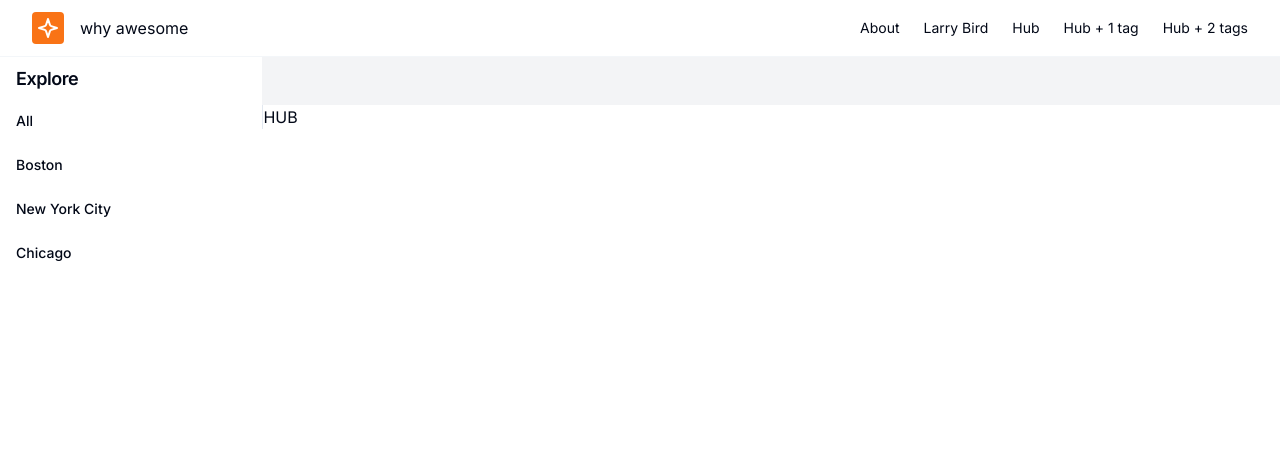
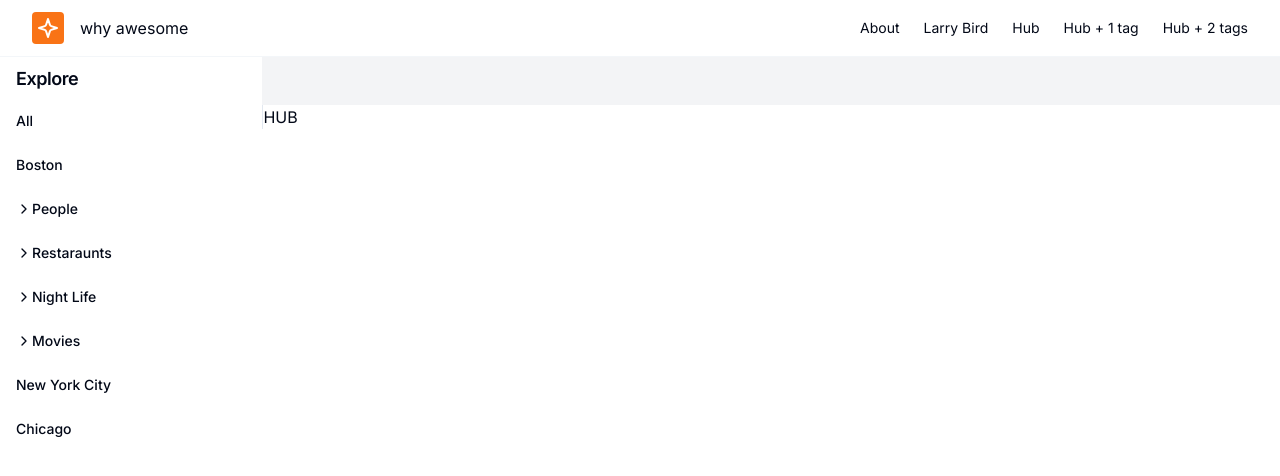
Before and after one commit to josulliv101/whyawesome, a Next.js app: page /boston in a window 1280 px wide. Shown: the top 476 px of the page. Built offline with nearby package versions, Linux system fonts and the light colour scheme.

Commit message:
add modal

```diff
--- a/src/app/layout.tsx
+++ b/src/app/layout.tsx
@@ -14,7 +14,7 @@ export const metadata: Metadata = {
 export default function RootLayout({
   children,
   modal,
-  params,
+  params = {},
 }: {
   children: React.ReactNode;
   modal: React.ReactNode;
--- a/src/components/Sidebar.tsx
+++ b/src/components/Sidebar.tsx
@@ -50,6 +50,7 @@ export function Sidebar({ className, hub }: SidebarProps) {
                 >
                   <Link href={path}>{label}</Link>
                 </Button>
+                <SidebarSubNav hub={id} />
               </Fragment>
             ))}
           </div>
```
